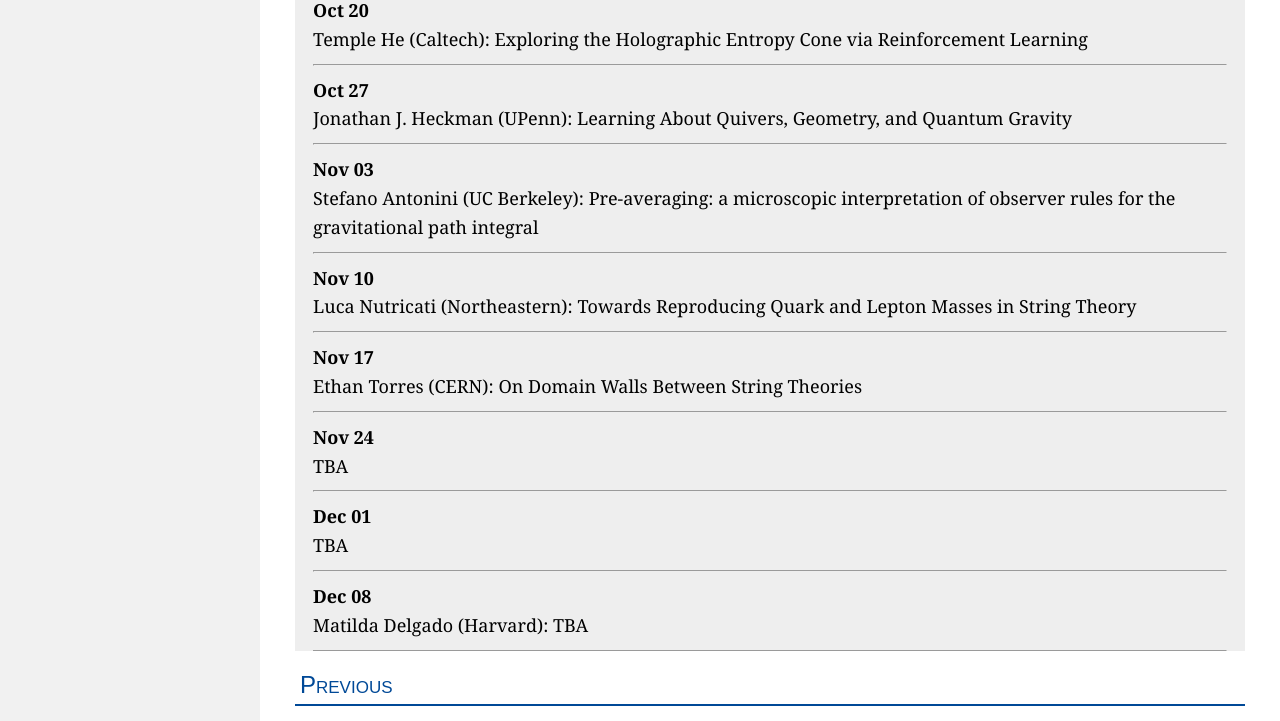
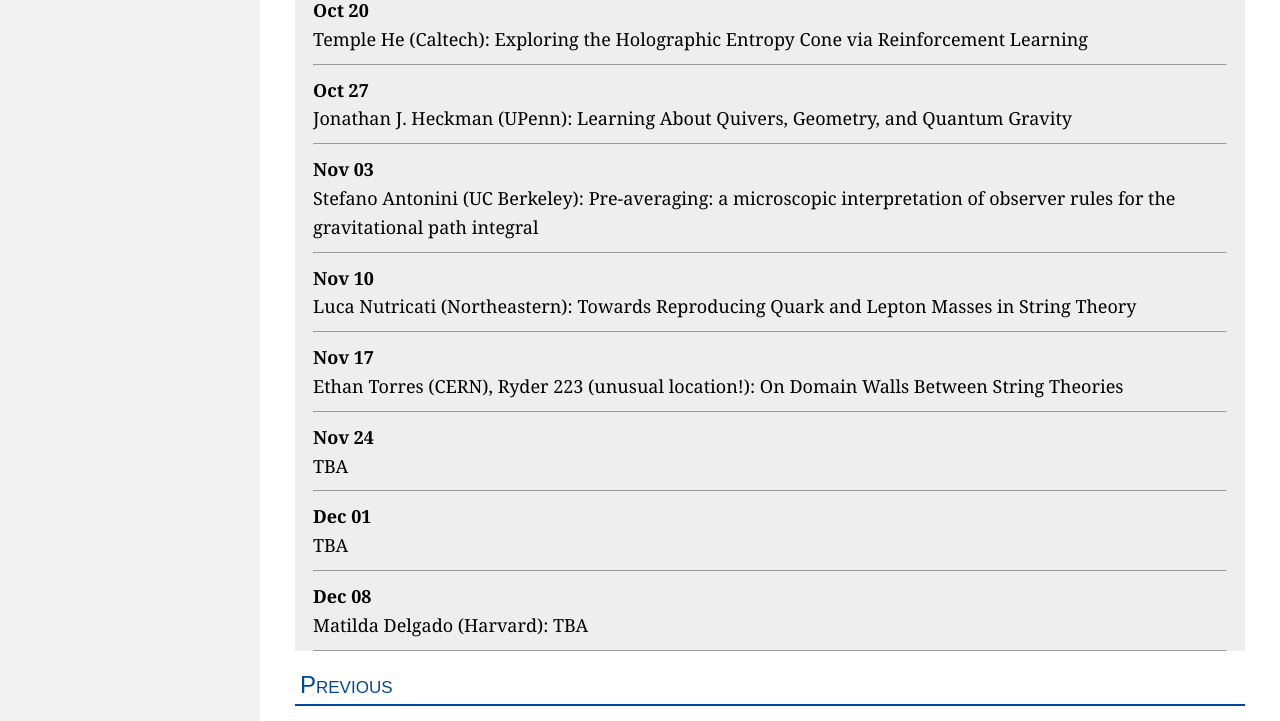
Before and after one commit to ruehlef/ruehlef.github.io, a plain HTML site: page seminars.html in a window 1280 px wide. Shown: the part 2221-2942 px from the top of the page. Drawn offline with Linux system fonts and the light colour scheme.

Commit message:
Update seminars.html

```diff
--- a/seminars.html
+++ b/seminars.html
@@ -239,7 +239,7 @@
 			<div class="talkitem">Oct 27</div><div class="talktitle">Jonathan J. Heckman (UPenn): Learning About Quivers, Geometry, and Quantum Gravity</div><hr style="padding: 0px; margin: 0px;">
 			<div class="talkitem">Nov 03</div><div class="talktitle">Stefano Antonini (UC Berkeley): Pre-averaging: a microscopic interpretation of observer rules for the gravitational path integral</div><hr style="padding: 0px; margin: 0px;">
 			<div class="talkitem">Nov 10</div><div class="talktitle">Luca Nutricati (Northeastern): Towards Reproducing Quark and Lepton Masses in String Theory</div><hr style="padding: 0px; margin: 0px;">
-			<div class="talkitem">Nov 17</div><div class="talktitle">Ethan Torres (CERN): On Domain Walls Between String Theories</div><hr style="padding: 0px; margin: 0px;">
+			<div class="talkitem">Nov 17</div><div class="talktitle">Ethan Torres (CERN), Ryder 223 (unusual location!): On Domain Walls Between String Theories</div><hr style="padding: 0px; margin: 0px;">
 			<div class="talkitem">Nov 24</div><div class="talktitle">TBA</div><hr style="padding: 0px; margin: 0px;">
 			<div class="talkitem">Dec 01</div><div class="talktitle">TBA</div><hr style="padding: 0px; margin: 0px;">
 			<div class="talkitem">Dec 08</div><div class="talktitle">Matilda Delgado (Harvard): TBA</div><hr style="padding: 0px; margin: 0px;">
```
